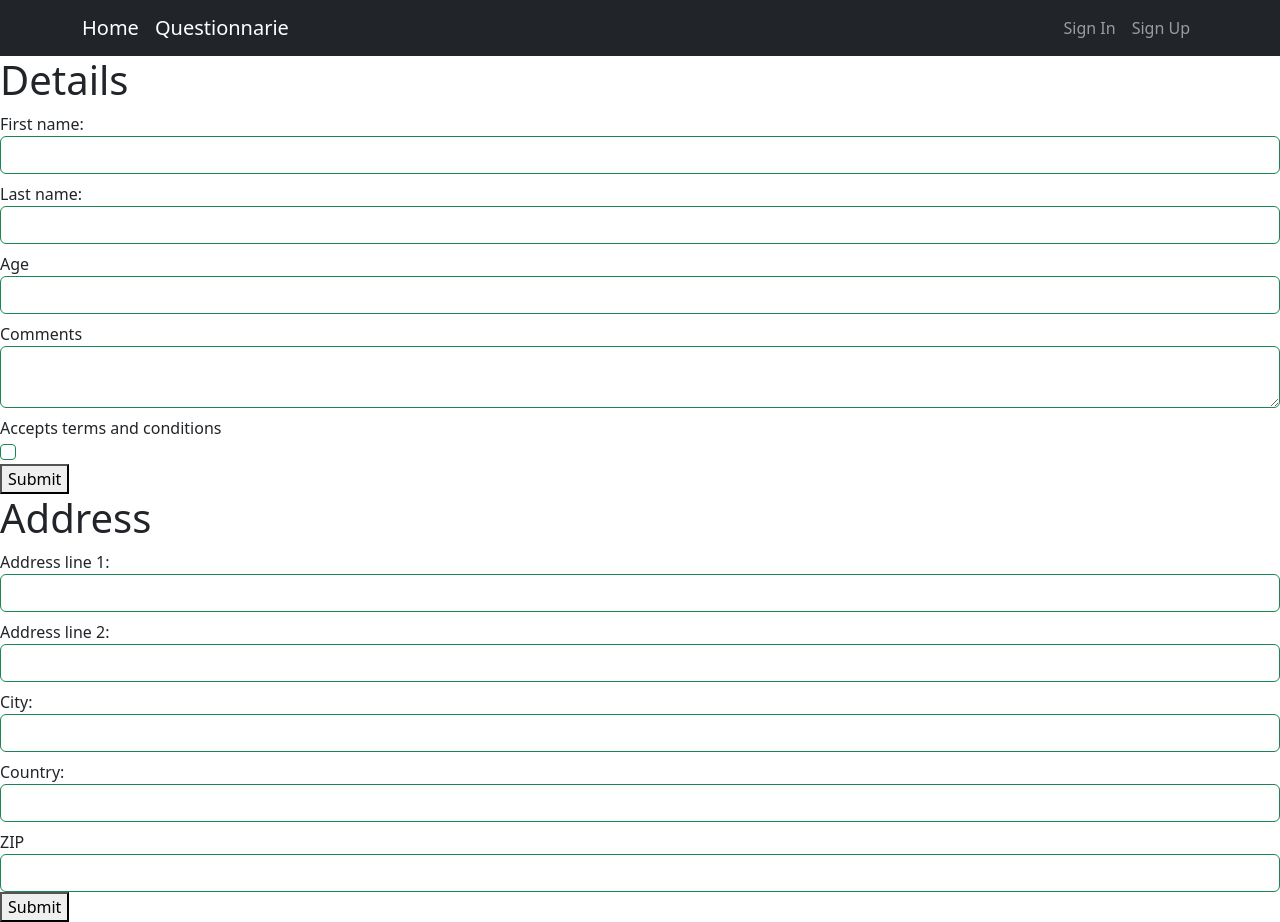
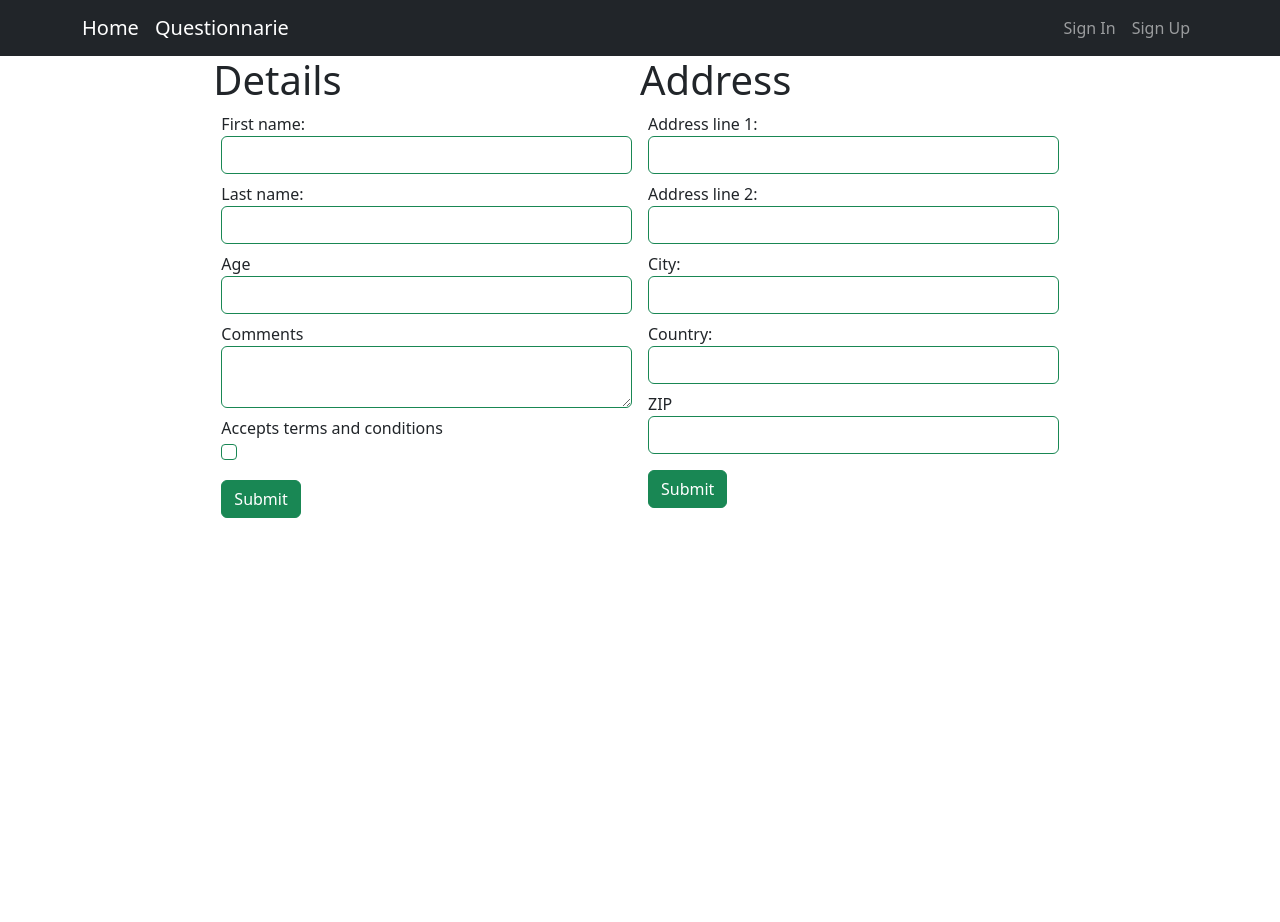
Before and after one commit to Bscelza11/angularChallenge, an Angular app: page /questionnrie in a window 1280 px wide. After the commit the page ends 800 px from the top, so only its background shows below. Built offline with nearby package versions, Linux system fonts and the light colour scheme.

Commit message:
add d-flex and margin forms

```diff
--- a/src/app/features/questionnarie/questionnarie.component.html
+++ b/src/app/features/questionnarie/questionnarie.component.html
@@ -1,8 +1,10 @@
-<div *ngIf="userControls">
-  <h1>Details</h1>
-  <app-dynamic-form [jsonFormData]="userControls"></app-dynamic-form>
+<div class="d-flex justify-content-center">
+  <div *ngIf="userControls" class="col-4">
+    <h1>Details</h1>
+    <app-dynamic-form [jsonFormData]="userControls"></app-dynamic-form>
+  </div>
+  <div *ngIf="addressControls" class="col-4">
+    <h1>Address</h1>
+    <app-dynamic-form [jsonFormData]="addressControls"></app-dynamic-form>
+  </div>
 </div>
-<div *ngIf="addressControls">
-  <h1>Address</h1>
-  <app-dynamic-form [jsonFormData]="addressControls"></app-dynamic-form>
-</div>
--- a/src/app/shared/dynamic-form-data/dynamic-form-data.component.html
+++ b/src/app/shared/dynamic-form-data/dynamic-form-data.component.html
@@ -1,6 +1,6 @@
 <form *ngIf="form" [formGroup]="form" (ngSubmit)="onSubmit()">
   <ng-container *ngFor="let control of controls">
-    <div class="form-group mt-2">
+    <div class="form-group m-2">
       <label class="block mt-6" for="{{ control.name }}">{{
         control.label
       }}</label>
@@ -46,5 +46,7 @@
     </div>
   </ng-container>
 
-  <button type="submit" [disabled]="!form.valid">Submit</button>
+  <button type="submit" class="btn btn-success m-2" [disabled]="!form.valid">
+    Submit
+  </button>
 </form>
```
